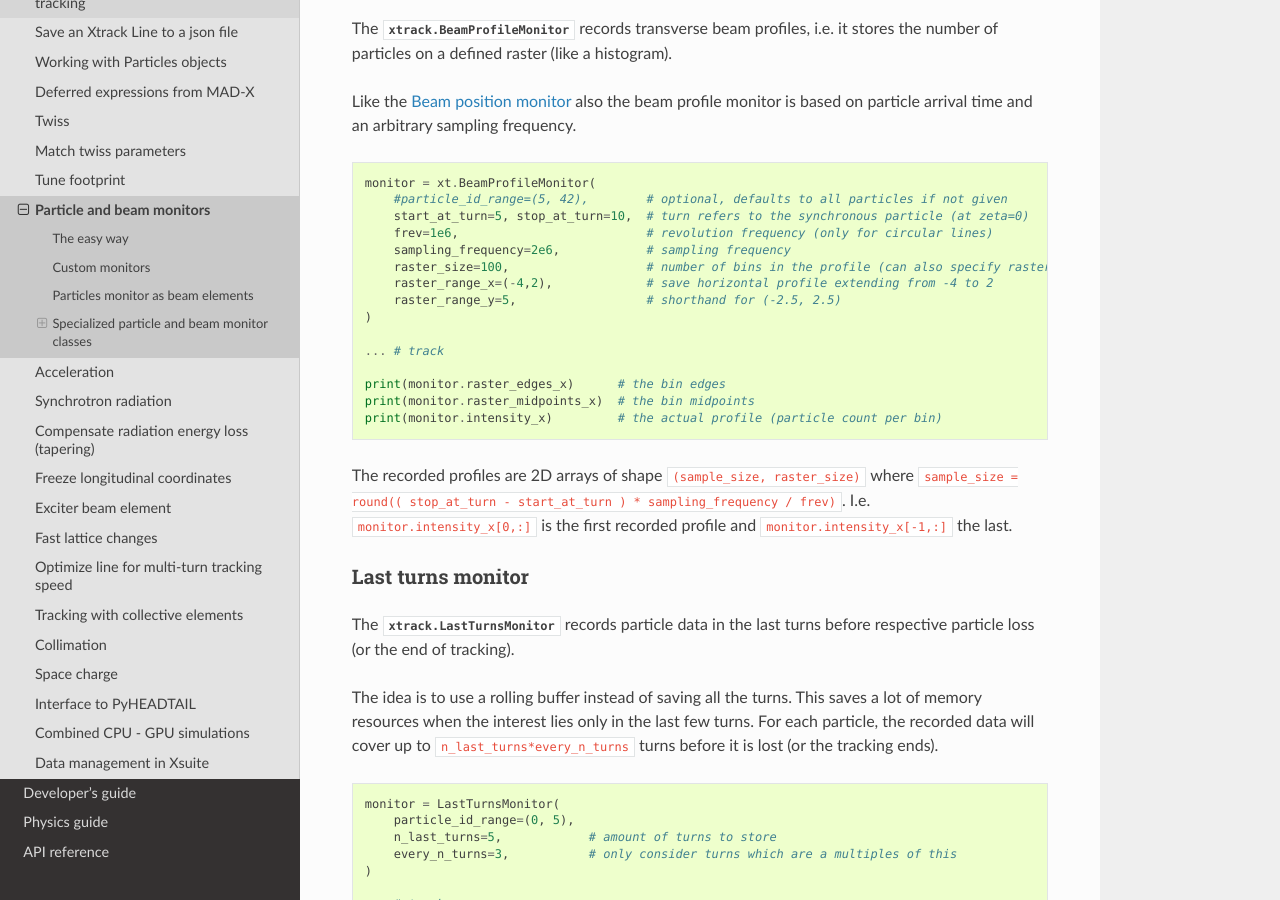
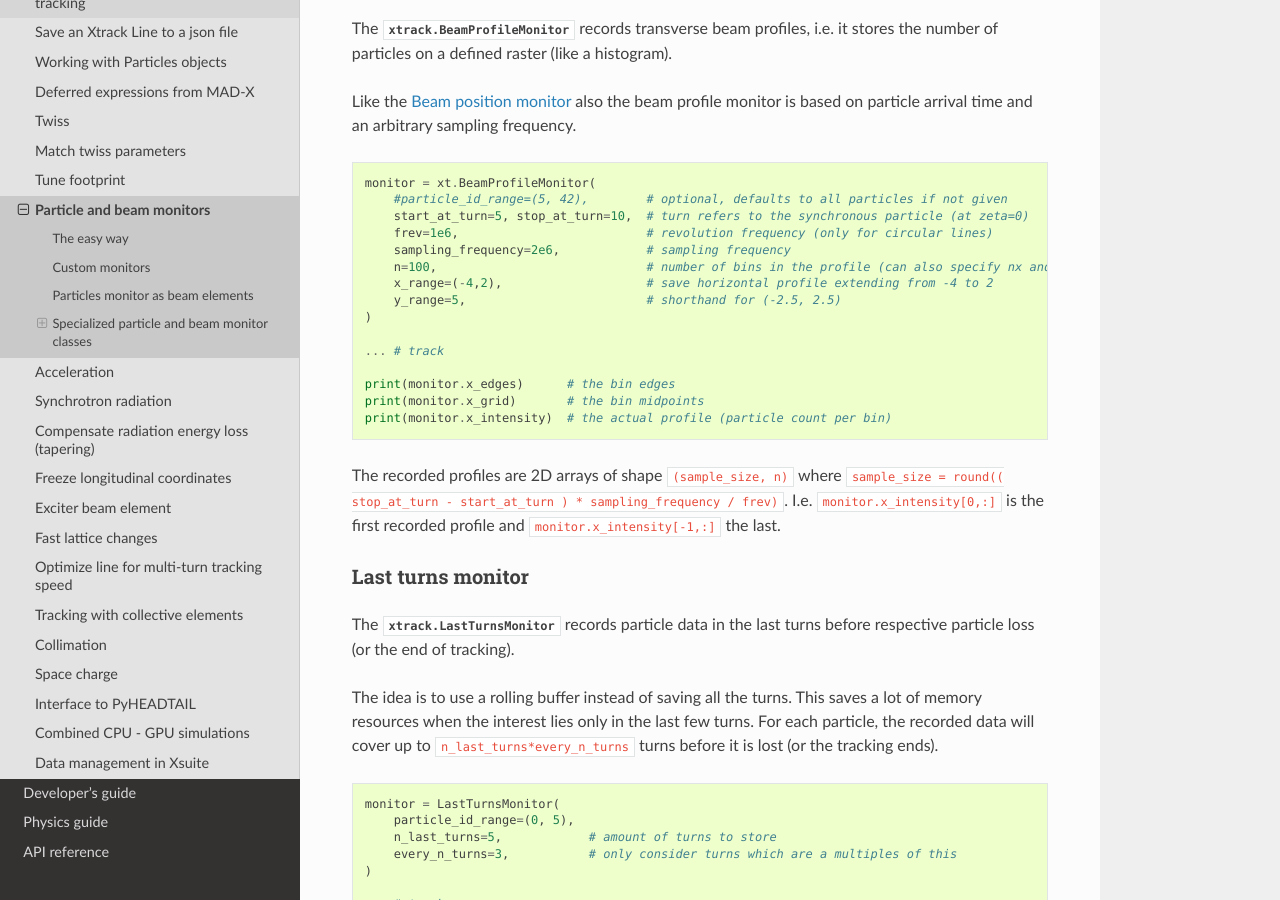
Before and after one commit to xsuite/xsuite, a Sphinx documentation site: the page built from docs/particles_monitor.rst, in a window 1280 px wide and 900 px high, scrolled down 4083 px. Built offline with Sphinx 7.4.7 and the Read the Docs theme 2.0.0, drawn with Linux system fonts in a browser that asks for light colours.

Commit message:
Reflect updated parameter names
See https://github.com/xsuite/xtrack/pull/383/commits/bc7d3a3d995ad03e4e8707687af0791f8d19abe6

```diff
--- a/docs/particles_monitor.rst
+++ b/docs/particles_monitor.rst
@@ -215,20 +215,20 @@ Like the :ref:`MonitorBPM` also the beam profile monitor is based on particle ar
         start_at_turn=5, stop_at_turn=10,  # turn refers to the synchronous particle (at zeta=0)
         frev=1e6,                          # revolution frequency (only for circular lines)
         sampling_frequency=2e6,            # sampling frequency
-        raster_size=100,                   # number of bins in the profile (can also specify raster_size_x and raster_size_y separately)
-        raster_range_x=(-4,2),             # save horizontal profile extending from -4 to 2
-        raster_range_y=5,                  # shorthand for (-2.5, 2.5)
+        n=100,                             # number of bins in the profile (can also specify nx and ny separately)
+        x_range=(-4,2),                    # save horizontal profile extending from -4 to 2
+        y_range=5,                         # shorthand for (-2.5, 2.5)
     )
 
     ... # track
 
-    print(monitor.raster_edges_x)      # the bin edges
-    print(monitor.raster_midpoints_x)  # the bin midpoints
-    print(monitor.intensity_x)         # the actual profile (particle count per bin)
+    print(monitor.x_edges)      # the bin edges
+    print(monitor.x_grid)       # the bin midpoints
+    print(monitor.x_intensity)  # the actual profile (particle count per bin)
 
-The recorded profiles are 2D arrays of shape ``(sample_size, raster_size)``
+The recorded profiles are 2D arrays of shape ``(sample_size, n)``
 where ``sample_size = round(( stop_at_turn - start_at_turn ) * sampling_frequency / frev)``.
-I.e. ``monitor.intensity_x[0,:]`` is the first recorded profile and ``monitor.intensity_x[-1,:]`` the last.
+I.e. ``monitor.x_intensity[0,:]`` is the first recorded profile and ``monitor.x_intensity[-1,:]`` the last.
 
 
 
```
